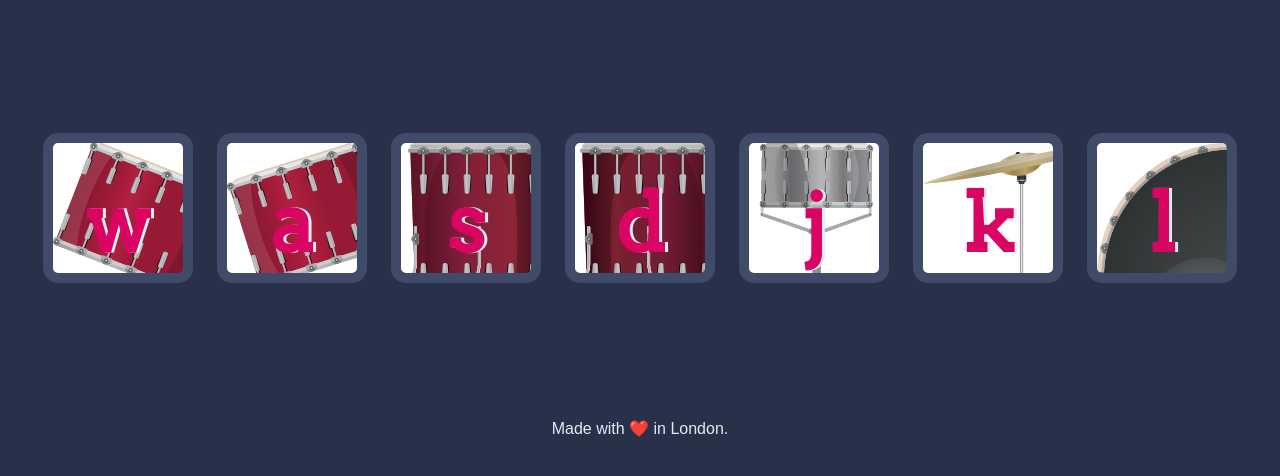
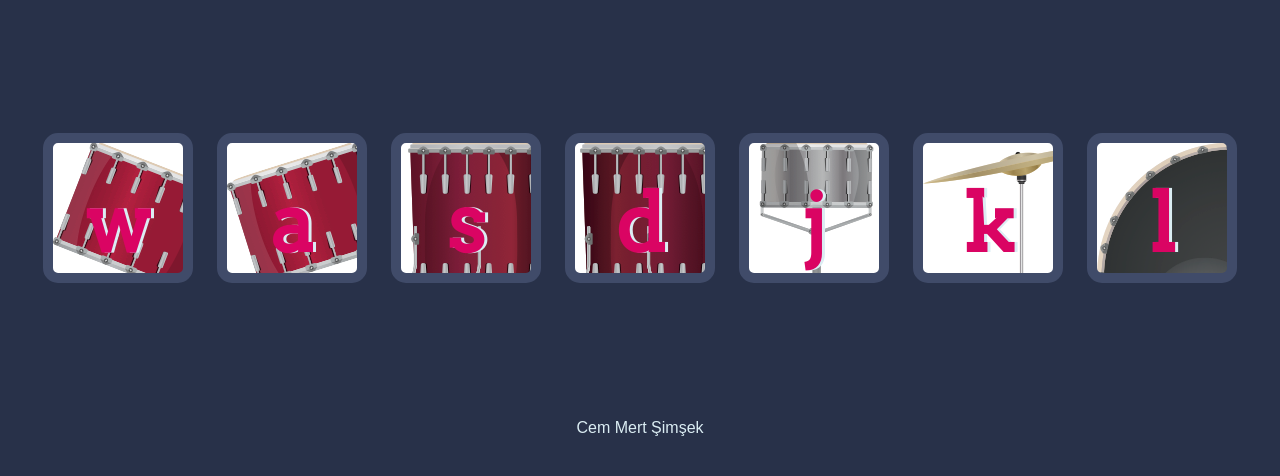
Before and after one commit to cemmertsimsek/DrumKit, a plain HTML site: page index.html in a window 1280 px wide. Shown: the part 156-632 px from the top of the page. Drawn offline with Linux system fonts and the light colour scheme.

Commit message:
footer added

```diff
--- a/index.html
+++ b/index.html
@@ -22,7 +22,7 @@
       <button class="l drum">l</button>
     </div>
 
-    <footer>Made with ❤️ in London.</footer>
+    <footer>Cem Mert Şimşek</footer>
     <script src="index.js"></script>
   </body>
 </html>
```
